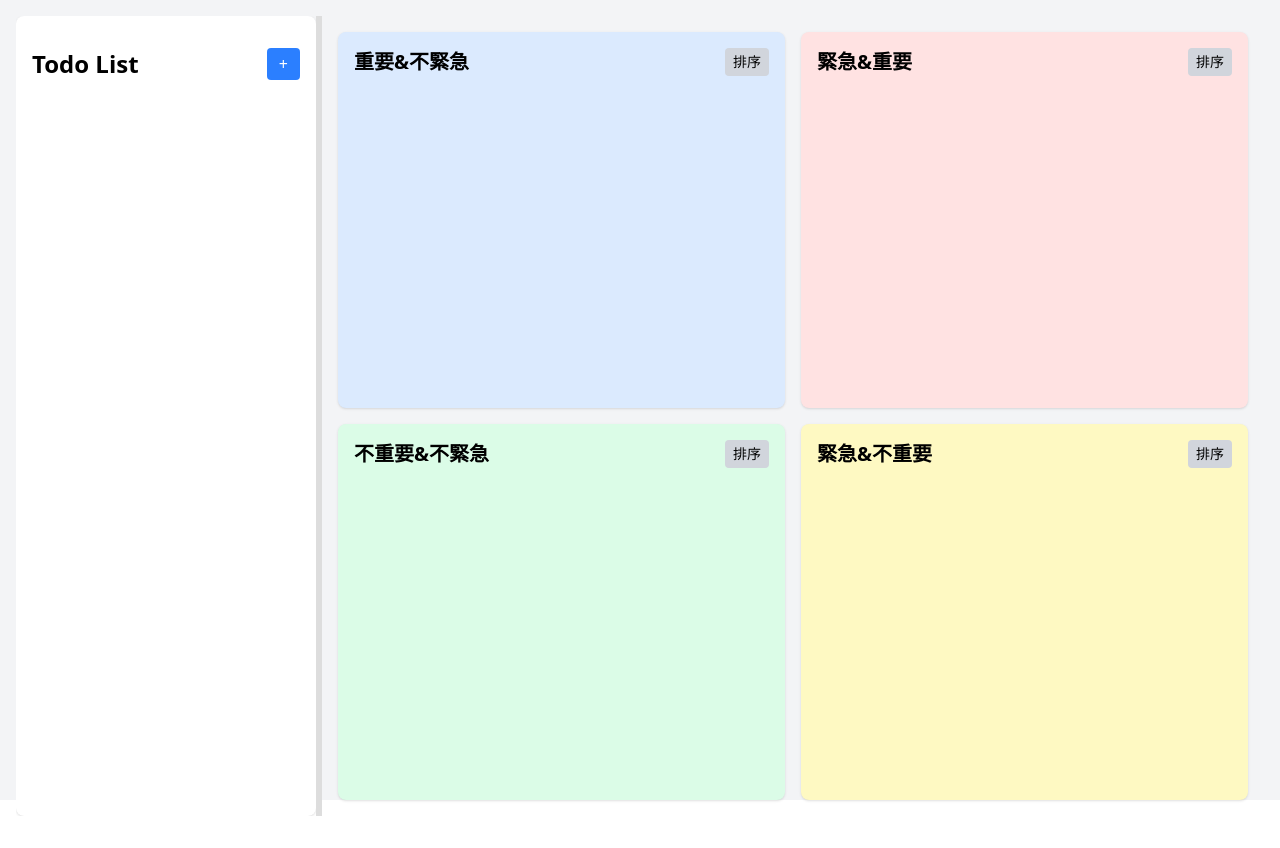
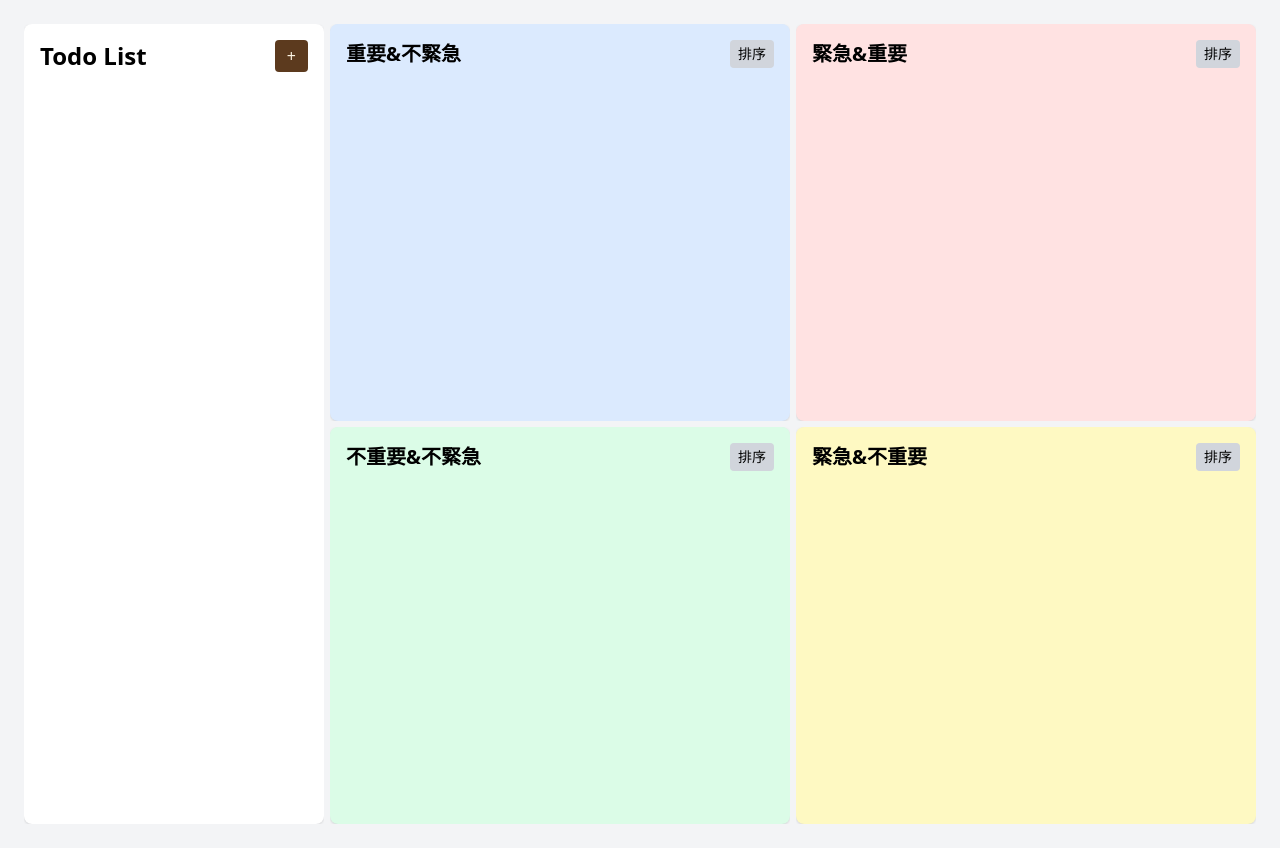
Before and after one commit to Melodieeee/todo-quadrant-app, a React (Vite) app: page / in a window 1280 px wide. Before the commit the page ends 816 px from the top, so only its background shows below. Built offline with nearby package versions, Linux system fonts and the light colour scheme.

Commit message:
quadrants resizable updated

```diff
--- a/src/App.jsx
+++ b/src/App.jsx
@@ -5,10 +5,14 @@ import Quadrant from "./components/Quadrant";
 import { v4 as uuidv4 } from "uuid";
 import { DragDropContext, Droppable } from "@hello-pangea/dnd";
 import ResizableSplitPane from "./components/ResizableSplitPane";
+import QuadrantGrid from "./components/QuadrantGrid";
 
 const App = () => {
   const [tasks, setTasks] = useState([]);
   const [sortStates, setSortStates] = useState({});
+  const [verticalSplit, setVerticalSplit] = useState([50, 50]);
+  const [topSplit, setTopSplit] = useState([50, 50]);
+  const [bottomSplit, setBottomSplit] = useState([50, 50]);
 
   const addTask = () => {
     const newTask = {
@@ -75,8 +79,30 @@ const App = () => {
     setSortStates((prev) => ({ ...prev, [listId]: !prev[listId] }));
   };
 
-  const left = (
+  const quadrantMeta = {
+    IN: { title: "重要&不緊急", hint: "制定計劃", bgColor: "bg-blue-100" },
+    IU: { title: "緊急&重要", hint: "優先解決", bgColor: "bg-red-100" },
+    NU: { title: "緊急&不重要", hint: "給別人做", bgColor: "bg-yellow-100" },
+    NN: { title: "不重要&不緊急", hint: "有空再做", bgColor: "bg-green-100" },
+  };
 
+  const renderQuadrant = (id) => {
+    const meta = quadrantMeta[id];
+    return (
+      <Quadrant
+        id={id}
+        title={meta.title}
+        hint={meta.hint}
+        bgColor={meta.bgColor}
+        tasks={tasks}
+        updateTask={updateTask}
+        deleteTask={deleteTask}
+        onSort={() => handleSortByQuadrantTime(id)}
+      />
+    );
+  };
+
+  const leftPanel = (
     <Droppable droppableId="inbox">
       {(provided) => (
         <div
@@ -85,11 +111,11 @@ const App = () => {
           className="bg-white rounded-lg p-4 shadow overflow-y-auto"
           style={{ height: "100%" }}
         >
-            <div className="flex justify-between items-center my-4">
+          <div className="flex justify-between items-center mb-4">
             <h2 className="text-2xl font-bold">Todo List</h2>
             <button
               onClick={addTask}
-                className="bg-blue-500 text-white px-3 py-1 rounded"
+              className="text-[#fff7e6] bg-[#5c3a1e] hover:bg-[#935629] px-3 py-1 rounded"
             >
               +
             </button>
@@ -109,113 +135,22 @@ const App = () => {
         </div>
       )}
     </Droppable>
-
   );
 
-  const right = (
-    <div
-      className="grid grid-cols-2 grid-rows-2 gap-4 p-4"
-      style={{ height: "100%" }}
-    >
-      {[
-        {
-          id: "IN",
-          title: "重要&不緊急",
-          hint: "制定計劃",
-          color: "bg-blue-100",
-        },
-        { id: "IU", title: "緊急&重要", hint: "優先解決", color: "bg-red-100" },
-        {
-          id: "NN",
-          title: "不重要&不緊急",
-          hint: "有空再說",
-          color: "bg-green-100",
-        },
-        {
-          id: "NU",
-          title: "緊急&不重要",
-          hint: "給別人做給別人做給別人做給別人做給別人做",
-          color: "bg-yellow-100",
-        },
-      ].map((q) => (
-        <Quadrant
-          key={q.id}
-          id={q.id}
-          title={q.title}
-          hint={q.hint}
-          bgColor={q.color}
-          tasks={tasks}
-          updateTask={updateTask}
-          deleteTask={deleteTask}
-          onSort={() => handleSortByQuadrantTime(q.id)}
-        />
-      ))}
+  const rightPanel = (
+    <div className="w-full h-full">
+      <QuadrantGrid renderQuadrant={renderQuadrant} />
     </div>
   );
 
   return (
-    // <DragDropContext onDragEnd={onDragEnd}>
-    //   <div className="flex h-screen p-4 gap-4 bg-gray-100">
-    //     {/* Left task inbox */}
-    //     <Droppable droppableId="inbox">
-    //       {(provided) => (
-    //         <div
-    //           ref={provided.innerRef}
-    //           {...provided.droppableProps}
-    //           className="w-3/12 bg-white rounded-lg p-4 shadow overflow-y-auto"
-    //         >
-    //           <div className="flex justify-between items-center mb-4">
-    //             <h2 className="text-2xl font-bold">Todo List</h2>
-    //             <button
-    //               onClick={addTask}
-    //               className="bg-blue-500 text-white px-3 py-1 rounded"
-    //             >
-    //               +
-    //             </button>
-    //           </div>
-    //           {tasks
-    //             .filter((t) => t.list === "inbox")
-    //             .map((task, index) => (
-    //               <Task
-    //                 key={task.id}
-    //                 task={task}
-    //                 index={index}
-    //                 updateTask={updateTask}
-    //                 deleteTask={deleteTask}
-    //               />
-    //             ))}
-    //           {provided.placeholder}
-    //         </div>
-    //       )}
-    //     </Droppable>
+    <div className="bg-gray-100 h-full w-screen m-0 p-6">
+      <DragDropContext onDragEnd={onDragEnd}>
 
-    //     {/* Right quadrants */}
-    //     <div className="w-9/12 grid grid-cols-2 grid-rows-2 gap-4">
-    //       {[
-    //         { id: "IN", title: "重要&不緊急",hint: "制定計劃", color: "bg-blue-100" },
-    //         { id: "IU", title: "緊急&重要", hint: "優先解決", color: "bg-red-100" },
-    //         { id: "NN", title: "不重要&不緊急", hint: "有空再說", color: "bg-green-100" },
-    //         { id: "NU", title: "緊急&不重要", hint: "給別人做給別人做給別人做給別人做給別人做", color: "bg-yellow-100" },
-    //       ].map((q) => (
-    //         <Quadrant
-    //           key={q.id}
-    //           id={q.id}
-    //           title={q.title}
-    //           hint={q.hint}
-    //           bgColor={q.color}
-    //           tasks={tasks}
-    //           updateTask={updateTask}
-    //           deleteTask={deleteTask}
-    //           onSort={() => handleSortByQuadrantTime(q.id)}
-    //         />
-    //       ))}
-    //     </div>
-    //   </div>
-    // </DragDropContext>
-    <DragDropContext onDragEnd={onDragEnd}>
-      <div className="flex h-screen p-4 gap-4 bg-gray-100">
-      <ResizableSplitPane left={left} right={right} /></div>
+          <ResizableSplitPane left={leftPanel} right={rightPanel} />
+
       </DragDropContext>
+    </div>
   );
 };
 
--- a/src/components/Quadrant.jsx
+++ b/src/components/Quadrant.jsx
@@ -20,7 +20,7 @@ const Quadrant = ({
 
   return (
     <div
-      className={`rounded-lg p-4 shadow ${bgColor} flex flex-col overflow-hidden`}
+      className={`rounded-lg p-4 shadow ${bgColor} flex flex-col overflow-hidden h-full`}
     >
       <div className="flex justify-between items-center mb-2">
         <Tooltip content={hint}>
--- /dev/null
+++ b/src/components/QuadrantGrid.jsx
@@ -0,0 +1,73 @@
+import React, { useState, useRef, useEffect } from "react";
+
+const Split = ({ direction = "horizontal", children, sizes, setSizes }) => {
+  const isHorizontal = direction === "horizontal";
+  const dragging = useRef(false);
+
+  const onMouseDown = () => (dragging.current = true);
+
+  const onMouseMove = (e) => {
+    if (!dragging.current) return;
+    const pos = isHorizontal ? e.clientY : e.clientX;
+    const total = isHorizontal ? window.innerHeight : window.innerWidth;
+    const ratio = Math.max(0.2, Math.min(0.8, pos / total));
+    setSizes([ratio, 1 - ratio]);
+  };
+
+  const onMouseUp = () => (dragging.current = false);
+
+  useEffect(() => {
+    window.addEventListener("mousemove", onMouseMove);
+    window.addEventListener("mouseup", onMouseUp);
+    return () => {
+      window.removeEventListener("mousemove", onMouseMove);
+      window.removeEventListener("mouseup", onMouseUp);
+    };
+  }, []);
+
+  const [first, second] = children;
+  const [firstSize, secondSize] = sizes;
+
+  return (
+    <div
+      className="flex w-full h-full"
+      style={{ flexDirection: isHorizontal ? "column" : "row" }}
+    >
+      <div className="h-full" style={{ flex: firstSize, overflow: "hidden" }}>{first}</div>
+      <div
+        onMouseDown={onMouseDown}
+        style={{
+          width: isHorizontal ? "100%" : "6px",
+          height: isHorizontal ? "6px" : "100%",
+          backgroundColor: "transparent",
+          cursor: isHorizontal ? "row-resize" : "col-resize",
+          zIndex: 10,
+        }}
+      />
+      <div className="h-full" style={{ flex: secondSize, overflow: "hidden" }}>{second}</div>
+    </div>
+  );
+};
+
+const QuadrantGrid = ({ renderQuadrant }) => {
+  const [verticalSplit, setVerticalSplit] = useState([0.5, 0.5]); // 上下比
+  const [topSplit, setTopSplit] = useState([0.5, 0.5]); // 上面左右
+  const [bottomSplit, setBottomSplit] = useState([0.5, 0.5]); // 下面左右
+
+  return (
+    <Split direction="horizontal" sizes={verticalSplit} setSizes={setVerticalSplit}>
+      {/* 上半部：topRight, topLeft */}
+      <Split direction="vertical" sizes={topSplit} setSizes={setTopSplit}>
+        {renderQuadrant("IN")}
+        {renderQuadrant("IU")}
+      </Split>
+      {/* 下半部：bottomRight bottomLeft */}
+      <Split direction="vertical" sizes={bottomSplit} setSizes={setBottomSplit}>
+        {renderQuadrant("NN")}
+        {renderQuadrant("NU")}
+      </Split>
+    </Split>
+  );
+};
+
+export default QuadrantGrid;
--- a/src/components/ResizableSplitPane.jsx
+++ b/src/components/ResizableSplitPane.jsx
@@ -45,7 +45,7 @@ const ResizableSplitPane = ({ left, right }) => {
         style={{
           width: "6px",
           cursor: "col-resize",
-          backgroundColor: "#ddd",
+          backgroundColor: "transparent",
           zIndex: 10,
         }}
       />
--- a/src/components/Tooltip.jsx
+++ b/src/components/Tooltip.jsx
@@ -26,7 +26,6 @@ const Tooltip = ({ content, children }) => {
         className={`absolute z-10 px-3 py-2 text-sm rounded shadow-lg transition-opacity duration-200
         ${show ? "opacity-100" : "opacity-0 pointer-events-none"}
         ${position === "right" ? "left-full ml-2 top-0" : "right-full mr-2 top-0"}
-
         bg-[#fff7e6] text-[#5c3a1e]`}
         style={{
           whiteSpace: "normal",
```
Lines whose indentation alone changed are shown as unchanged.
